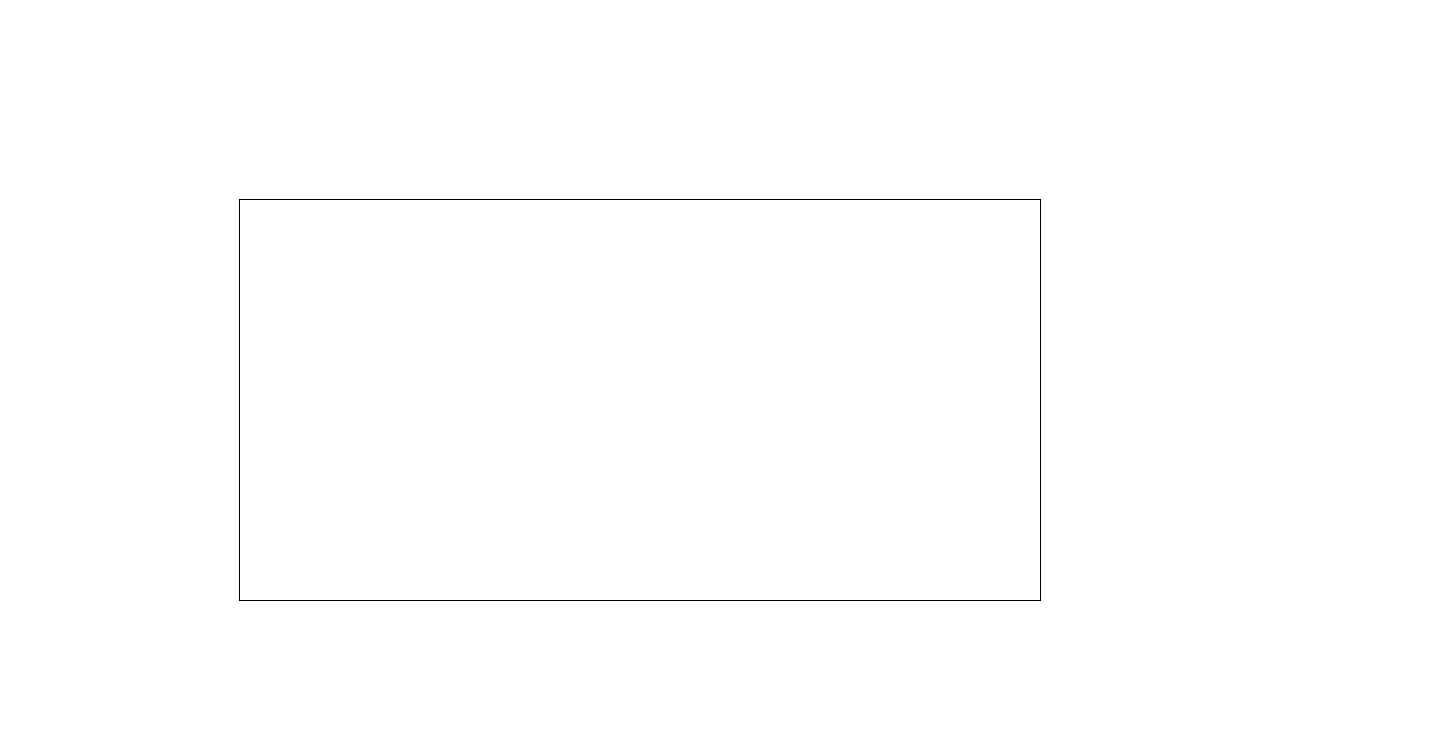
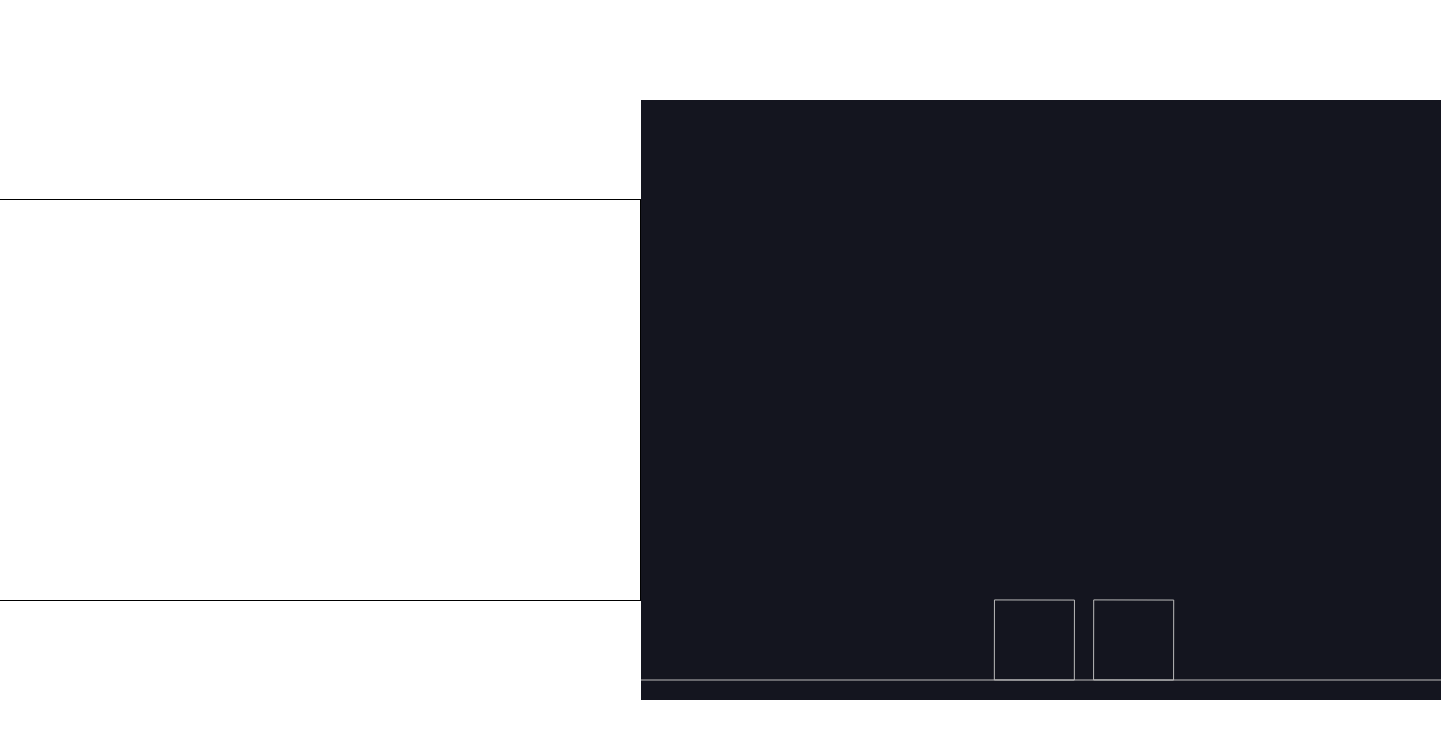
Before and after one commit to awfullotofcode/FinalProject, a plain HTML site: page home.html in a window 1280 px wide. Shown: the whole page, 1441 px wide, since content can reach past the window. Drawn offline with nearby package versions, Linux system fonts and the light colour scheme.

Commit message:
Wed, May 15, 2024, 4:01 PM -06:00

```diff
--- a/home.html
+++ b/home.html
@@ -10,7 +10,7 @@
     </head>
     <body>
         <canvas id="gameCanvas" width="800" height="400"></canvas>
-        <script src="node_modules/matter-js/dist/matter.min.js"></script>
+        <script src="node_modules/matter-js/build/matter.js"></script>
         <script src="script.js"></script>
     </body>
 </html>
--- a/script.js
+++ b/script.js
@@ -11,7 +11,7 @@ var engine = Engine.create();
 
 // create a renderer
 var render = Render.create({
-    element: document.getElementById('gameCanvas'),
+    element: document.body,
     engine: engine
 });
 
```
